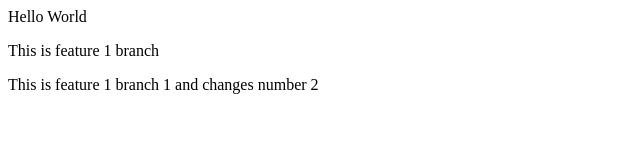
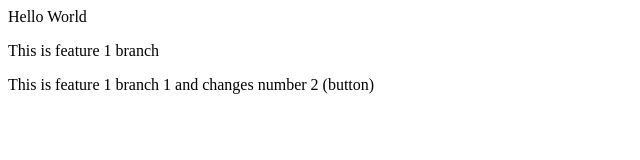
Before and after one commit to Farhadshaikh123/learning1, a plain HTML site: page index.html in a window 1280 px wide. Shown: the full height of the page, 0-640 px from the left. Drawn offline with Linux system fonts and the light colour scheme.

```diff
--- a/index.html
+++ b/index.html
@@ -1,3 +1,3 @@
 <p> Hello World </p>
 <p> This is feature 1 branch </p>
-<p> This is feature 1 branch 1 and changes number 2 </p>
+<p> This is feature 1 branch 1 and changes number 2 (button)</p>
```
